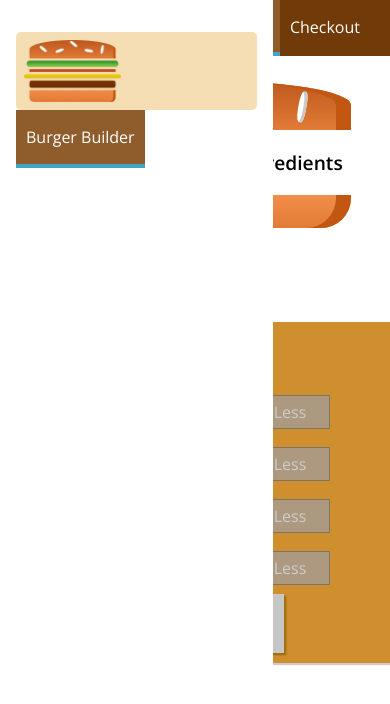
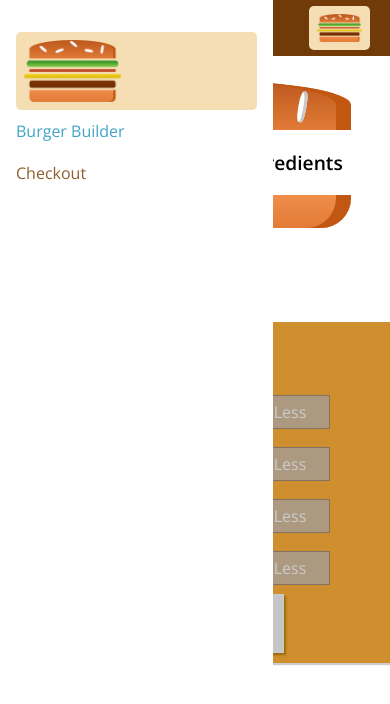
Before and after one commit to pihuilong/react-burger-builder-app, a React (Create React App) app: page / in a window 390 px wide. Shown: the top 704 px of the page. Built offline with nearby package versions, Linux system fonts and the light colour scheme.

Commit message:
chore: more about responsive adjustment

```diff
--- a/src/components/Navigation/NavigationItems/NavigationItem/NavigationItem.module.css
+++ b/src/components/Navigation/NavigationItems/NavigationItem/NavigationItem.module.css
@@ -1,17 +1,14 @@
 .NavigationItem {
-  margin: 0;
+  margin: 10px 0;
   box-sizing: border-box;
-  display: flex;
-  height: 100%;
-  align-items: center;
+  display: block;
+  width: 100%;
 }
 
 .NavigationItem a {
-  color: white;
+  color: #8f5c2c;
   text-decoration: none;
-  height: 100%;
-  padding: 16px 10px;
-  border-bottom: 4px solid transparent;
+  width: 100%;
   box-sizing: border-box;
   display: block;
 }
@@ -19,6 +16,30 @@
 .NavigationItem a:hover,
 .NavigationItem a.active,
 .NavigationItem a:active {
-  background-color: #8f5c2c;
-  border-bottom: 4px solid #40a4c8;
+  color: #40a4c8;
 }
+
+@media (min-width: 500px) {
+  .NavigationItem {
+    margin: 0;
+    display: flex;
+    height: 100%;
+    width: auto;
+    align-items: center;
+  }
+
+  .NavigationItem a {
+    color: white;
+    height: 100%;
+    padding: 16px 10px;
+    border-bottom: 4px solid transparent;
+  }
+
+  .NavigationItem a:hover,
+  .NavigationItem a.active,
+  .NavigationItem a:active {
+    background-color: #8f5c2c;
+    border-bottom: 4px solid #40a4c8;
+    color: white;
+  }
+}
--- a/src/components/Navigation/NavigationItems/NavigationItems.module.css
+++ b/src/components/Navigation/NavigationItems/NavigationItems.module.css
@@ -3,6 +3,13 @@
   padding: 0;
   list-style: none;
   display: flex;
+  flex-flow: column;
   align-items: center;
   height: 100%;
 }
+
+@media (min-width: 500px) {
+  .NavigationItems {
+    flex-flow: row;
+  }
+}
--- a/src/components/Navigation/Toolbar/Toobar.module.css
+++ b/src/components/Navigation/Toolbar/Toobar.module.css
@@ -20,3 +20,9 @@
 .Logo {
   height: 80%;
 }
+
+@media (max-width: 499px) {
+  .DesktopOnly {
+    display: none;
+  }
+}
--- a/src/components/Navigation/Toolbar/Toolbar.js
+++ b/src/components/Navigation/Toolbar/Toolbar.js
@@ -10,7 +10,7 @@
     <div className={classes.Logo}>
       <Logo />
     </div>
-    <nav>
+    <nav className={classes.DesktopOnly}>
       <NavigationItems />
     </nav>
   </header>
```
